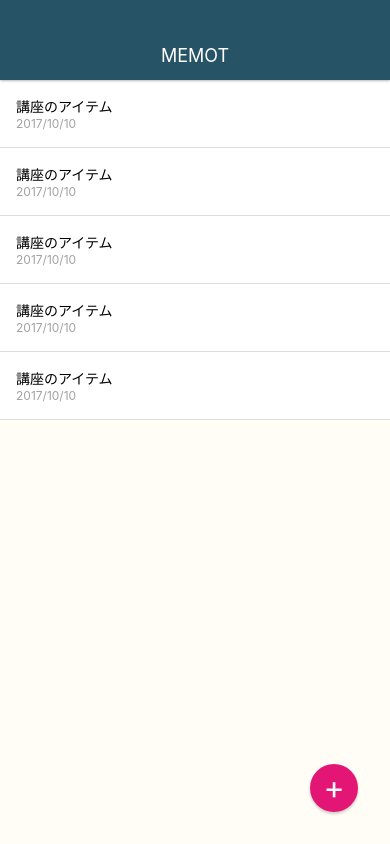
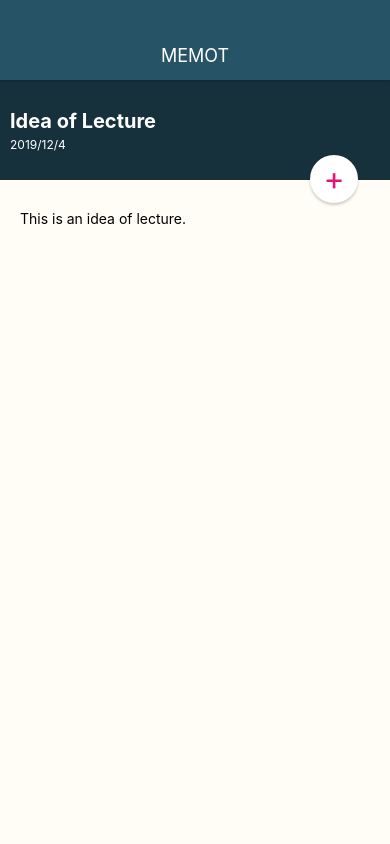
Before and after one commit to Suasa/MemoApp, a React Native app: screen / in a window 390 px wide. Built offline with nearby package versions, Linux system fonts and the light colour scheme.

Commit message:
Style MemoDetailScreen

```diff
--- a/App.js
+++ b/App.js
@@ -2,14 +2,14 @@
 import { StyleSheet, View } from 'react-native';
 
 import Appbar from './src/components/Appbar';
-import MemoListScreen from './src/screens/MemoListScreen';
+import MemoDetailScreen from './src/screens/MemoDetailScreen';
 
 export default class App extends React.Component {
   render() {
     return (
       <View style={styles.container}>
         <Appbar />
-        <MemoListScreen />
+        <MemoDetailScreen />
       </View>
     );
   }
--- a/src/elements/CircleButton.js
+++ b/src/elements/CircleButton.js
@@ -3,9 +3,19 @@
 
 class CircleButton extends React.Component {
   render() {
+    const { style, color } = this.props;
+
+    let bgColor = '#E31675';
+    let textColor = '#fff';
+
+    if (color === 'white') {
+      bgColor = '#fff';
+      textColor = '#E31675';
+    }
+
     return (
-      <View style={styles.circleButton}>
-        <Text style={styles.circleButtonTitle}>
+      <View style={[styles.circleButton, style, { backgroundColor: bgColor }]}>
+        <Text style={[styles.circleButtonTitle, { color: textColor }]}>
           {this.props.children}
         </Text>
       </View>
@@ -20,7 +30,7 @@
     right: 32,
     width: 48,
     height: 48,
-    backgroundColor: '#E31675',
+    // backgroundColor: '#E31675',
     borderRadius: 24,
     justifyContent: 'center',
     alignItems: 'center',
@@ -32,7 +42,7 @@
   circleButtonTitle: {
     fontSize: 32,
     lineHeight: 32,
-    color: '#fff',
+    // color: '#fff',
   },
 });
 
--- /dev/null
+++ b/src/screens/MemoDetailScreen.js
@@ -0,0 +1,62 @@
+import React from 'react';
+import { StyleSheet, View, Text } from 'react-native';
+
+import CircleButton from '../elements/CircleButton';
+
+class MemoDetailScreen extends React.Component {
+  render() {
+    return (
+      <View style={styles.container}>
+        <View>
+          <View style={styles.memoHeader}>
+            <View>
+              <Text style={styles.memoHeaderTitle}>Idea of Lecture</Text>
+              <Text style={styles.memoHeaderDate}>2019/12/4</Text>
+            </View>
+          </View>
+        </View>
+
+        <View style={styles.memoContent}>
+          <Text>This is an idea of lecture.</Text>
+        </View>
+
+        <CircleButton color="white" style={styles.editButton}>+</CircleButton>
+      </View>
+    );
+  }
+}
+
+const styles = StyleSheet.create({
+  container: {
+    flex: 1,
+    width: '100%',
+  },
+  memoHeader: {
+    padding: 10,
+    height: 100,
+    backgroundColor: '#17313C',
+    justifyContent: 'center',
+  },
+  memoHeaderTitle: {
+    fontSize: 20,
+    fontWeight: 'bold',
+    color: '#fff',
+    marginBottom: 4,
+  },
+  memoHeaderDate: {
+    fontSize: 12,
+    color: '#fff',
+  },
+  memoContent: {
+    paddingTop: 30,
+    paddingLeft: 20,
+    paddingRight: 20,
+    paddingBottom: 20,
+    flex: 1,
+  },
+  editButton: {
+    top: 75,
+  },
+});
+
+export default MemoDetailScreen;
```
